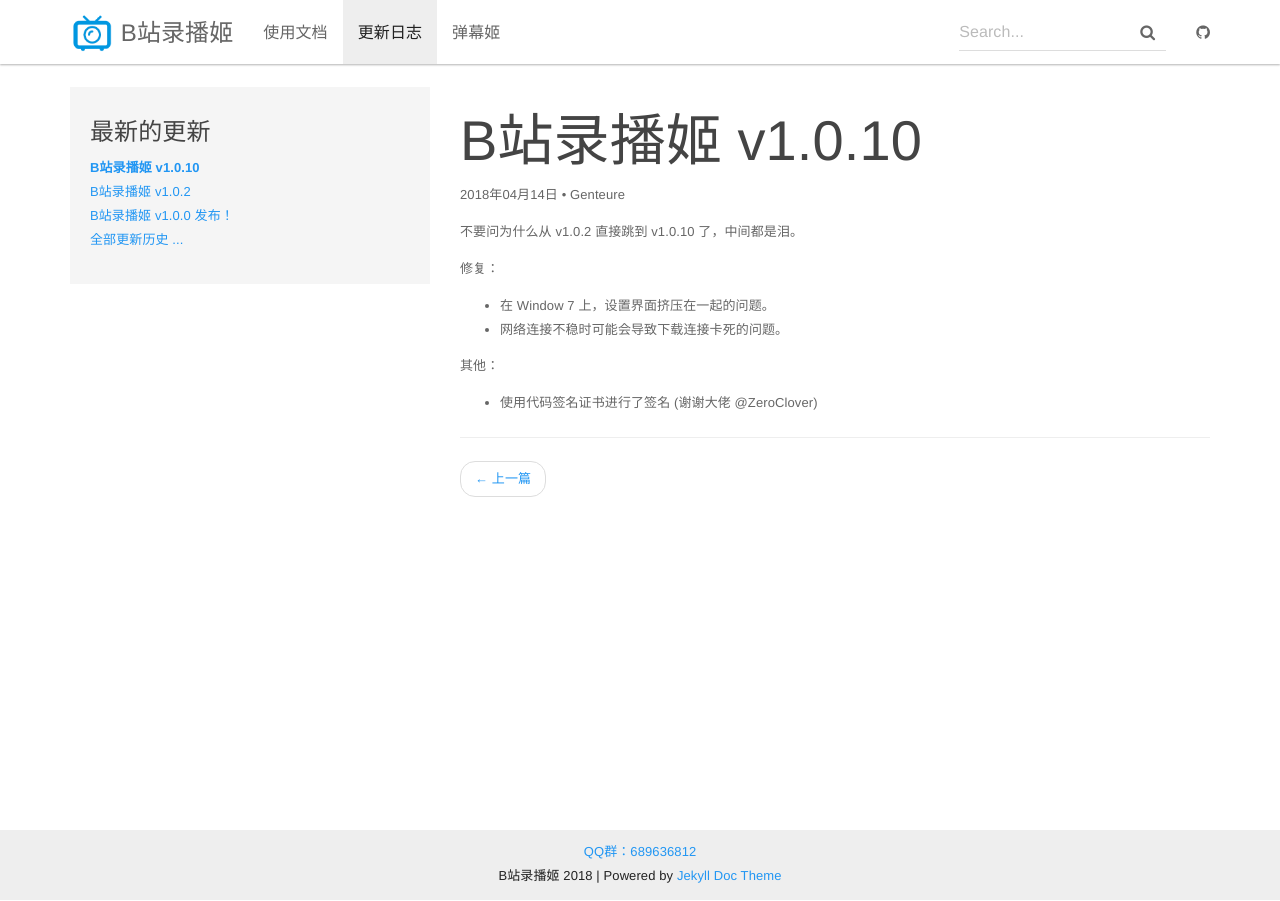
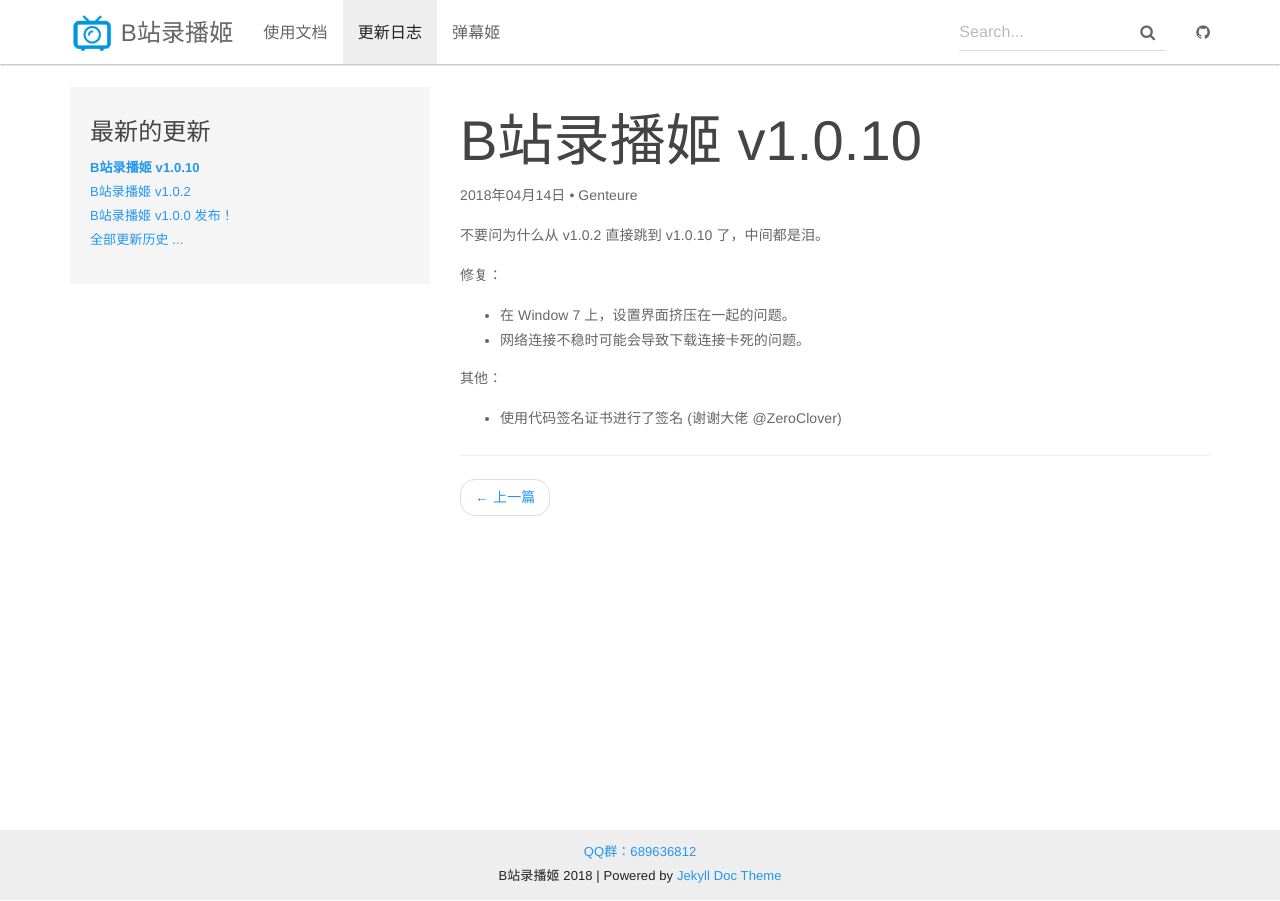
Before and after one commit to BililiveRecorder/website-jekyll-retired, a Jekyll site: the page built from _posts/2018-04-14-v1-0-10.md, in a window 1280 px wide. Built offline with Jekyll 4.4.1, drawn with Linux system fonts in a browser that asks for light colours.

Commit message:
修改 css

```diff
--- a/css/main.scss
+++ b/css/main.scss
@@ -86,3 +86,6 @@ body {
 .navbar-form .has-feedback .form-control-feedback{
   top:10px
 }
+.page-content .row .col-md-8 {
+  font-size: 14px;
+}
```
